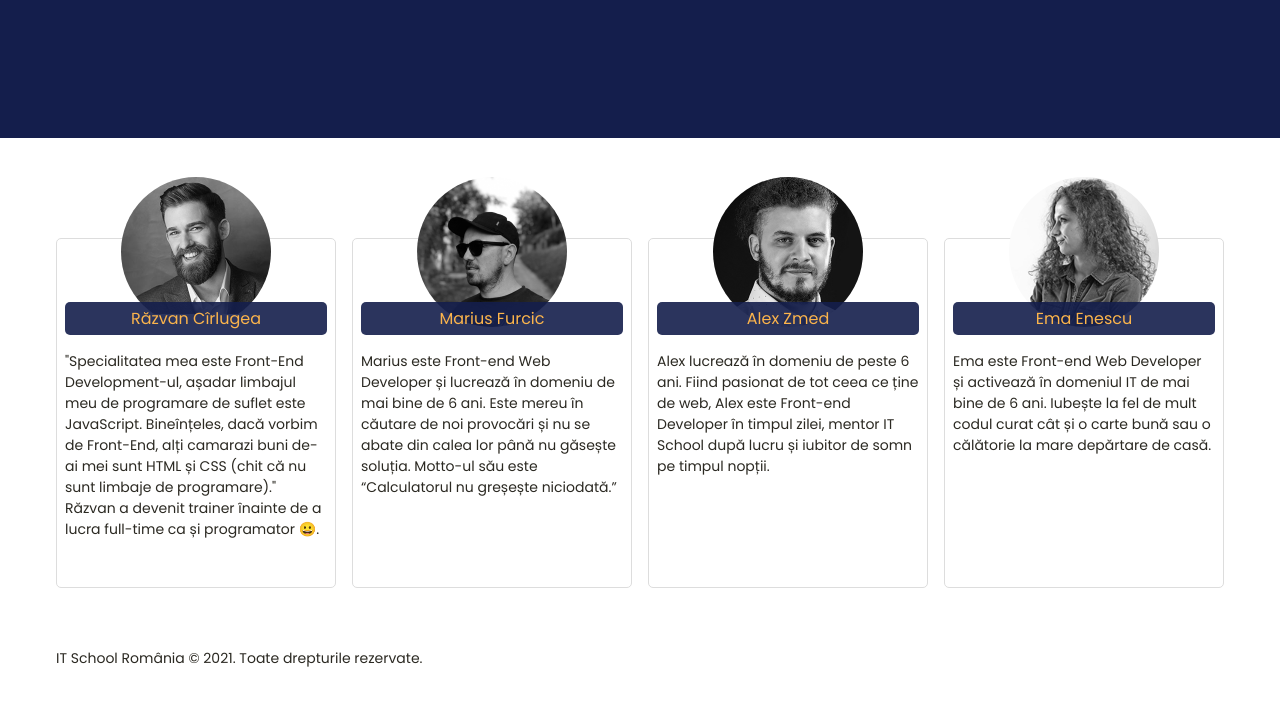
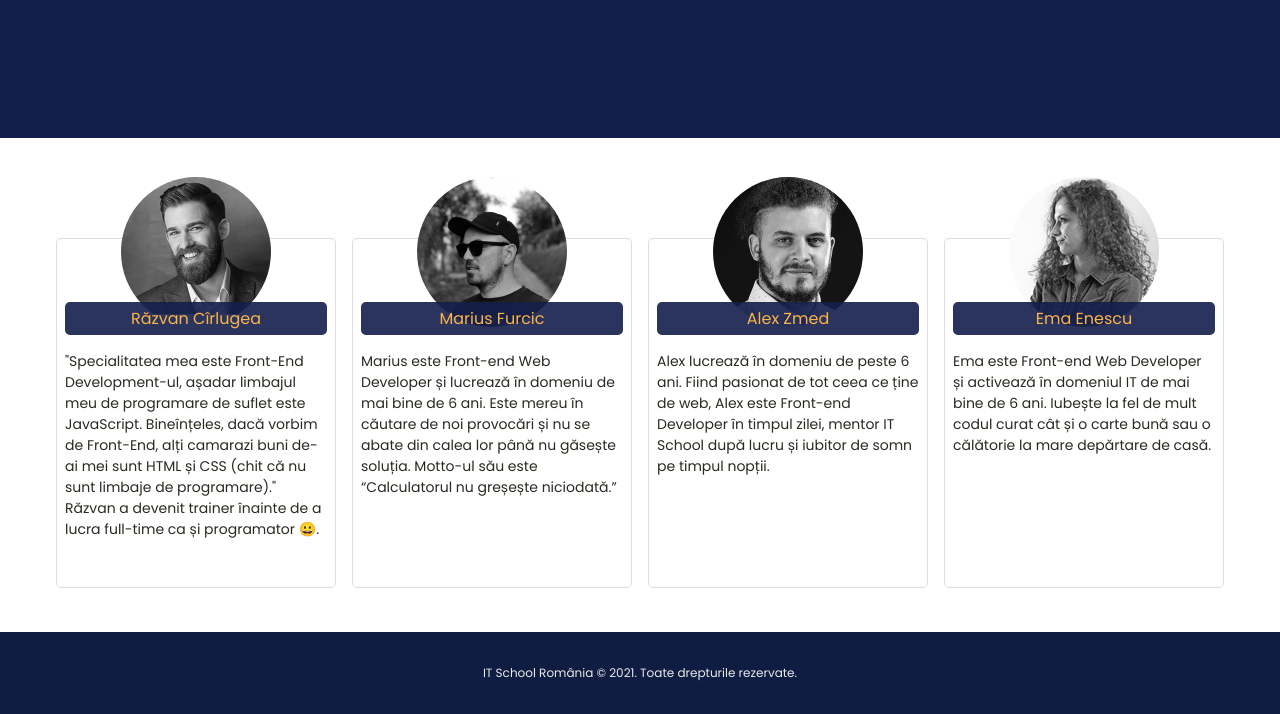
Before and after one commit to eduardd13/clona-ITSchool, a plain HTML site: page pages/about.html in a window 1280 px wide. Shown: the part 262-976 px from the top of the page. Before the commit the page ends 947 px from the top, so only its background shows below. Drawn offline with Linux system fonts and the light colour scheme.

Commit message:
footer added in about.css

```diff
--- a/css/about.css
+++ b/css/about.css
@@ -120,3 +120,16 @@ main {
   height: auto;
   filter: grayscale(100%);
 }
+
+/* footer  */
+
+footer {
+  background-color: var(--bg-dark);
+}
+
+footer p {
+  font-size: var(--fs-small);
+  text-align: center;
+  color: var(--text-light);
+  padding: var(--spacing-medium) 0;
+}
```
